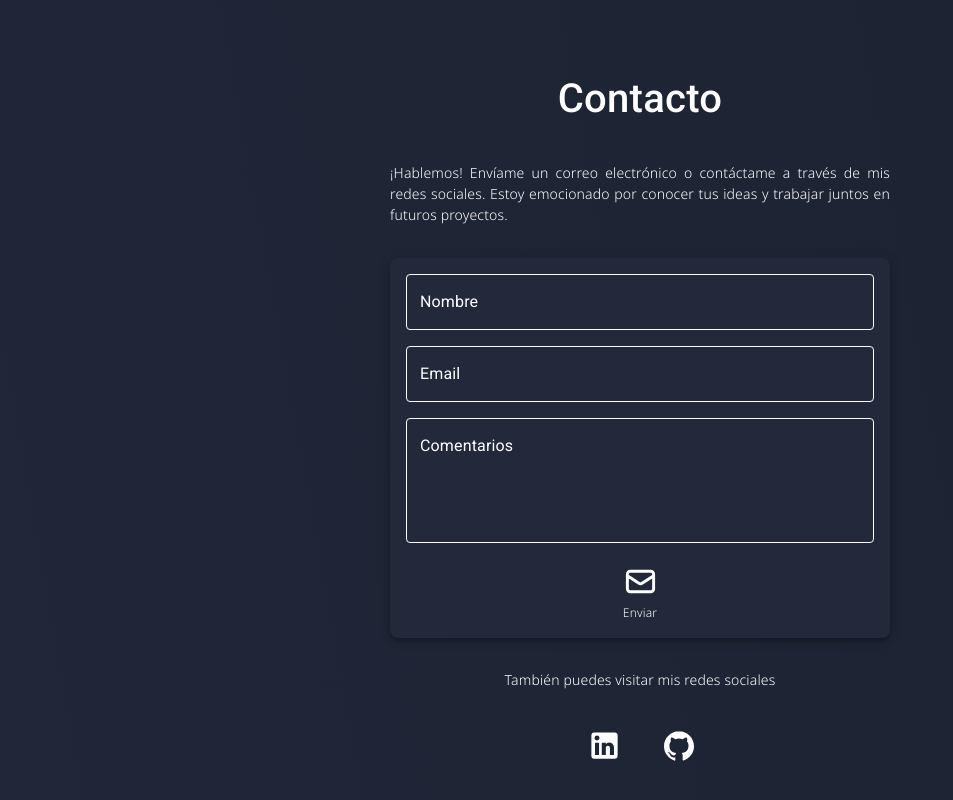
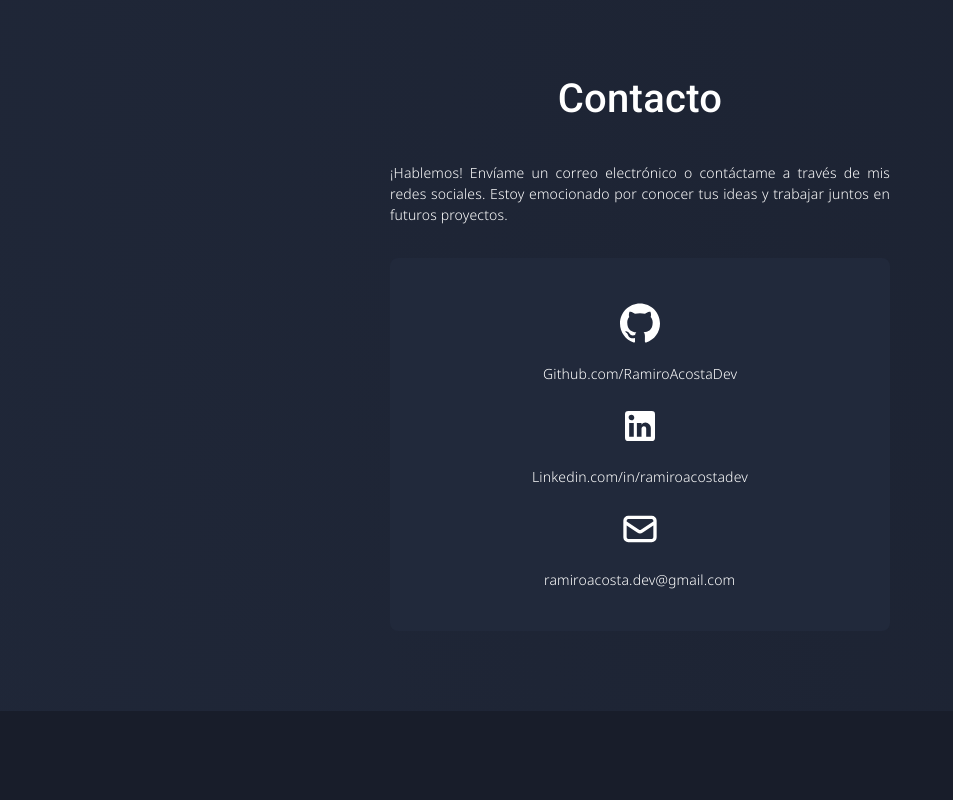
Before and after one commit to RamiroAcostaDev/myPortfolio, a Next.js app: page / in a window 1280 px wide. Shown: the part 3383-4183 px from the top of the page, without its empty margins (0-953 px from the left). After the commit the page ends 4094 px from the top, so only its background shows below. Built offline with nearby package versions, Linux system fonts and the light colour scheme; a web font is replaced by a local one.

Commit message:
contacts icons added

```diff
--- a/app/components/Contact.jsx
+++ b/app/components/Contact.jsx
@@ -1,8 +1,9 @@
 import { Container, Box, Typography, IconButton } from "@mui/material";
-import ContactForm from "./ContactForm";
+
 import TitleSections from "./TitleSections";
 import LinkedinIcon from "../assets/svg/LinkedinIcon";
 import GitHubIcon from "../assets/svg/GitHubIcon";
+import MailIcon from "../assets/svg/MailIcon";
 
 import { Noto_Sans_Thai } from "next/font/google";
 const NotoFont = Noto_Sans_Thai({
@@ -46,47 +47,60 @@ export default function Projects() {
               trabajar juntos en futuros proyectos.
             </Typography>
           </Box>
-          <ContactForm />
 
           <Box
             display={"flex"}
+            flexDirection={"column"}
+            gap={2}
+            color="#ffffff"
+            backgroundColor="#21293B"
             justifyContent={"center"}
-            alignContent={"center"}
-            flexDirection={"column"}
-            gap={4}
+            alignItems={"center"}
+            padding={5}
+            borderRadius={2}
+            // boxShadow={5}
+            data-aos="zoom-in"
           >
+            <IconButton size="small" href={"/ConstructionPage"}>
+              <GitHubIcon IconColor={"#ffffff"} IconWidth={"40px"} />
+            </IconButton>
+
             <Typography
               variant="p"
               color="#ffffff"
               fontSize={14}
               fontWeight="300"
-              width={{ xs: 300, lg: 500 }}
               className={`${NotoFont.className} antialiased`}
-              align={"center"}
               data-aos="zoom-in"
             >
-              También puedes visitar mis redes sociales
+              Github.com/RamiroAcostaDev
             </Typography>
-            <Box
-              display={"flex"}
-              justifyContent={"center"}
-              alignContent={"center"}
-              gap={4}
+            <IconButton size="small" href={"/ConstructionPage"}>
+              <LinkedinIcon IconColor={"#ffffff"} IconWidth={"40px"} />
+            </IconButton>
+            <Typography
+              variant="p"
+              color="#ffffff"
+              fontSize={14}
+              fontWeight="300"
+              className={`${NotoFont.className} antialiased`}
               data-aos="zoom-in"
             >
-              <IconButton
-                size="small"
-                href="https://www.youtube.com/watch?v=uIxLkXP-Ll8&ab_channel=Gabriela-Peengler"
-              >
-                <LinkedinIcon IconColor={"#ffffff"} IconWidth={35} />
-              </IconButton>
-              <IconButton
-                size="small"
-                href="https://www.youtube.com/watch?v=uIxLkXP-Ll8&ab_channel=Gabriela-Peengler"
-              >
-                <GitHubIcon IconColor={"#ffffff"} IconWidth={30} />
-              </IconButton>
-            </Box>
+              Linkedin.com/in/ramiroacostadev
+            </Typography>
+            <IconButton size="small" href={"/ConstructionPage"}>
+              <MailIcon IconColor={"#ffffff"} IconWidth={"40px"} />
+            </IconButton>
+            <Typography
+              variant="p"
+              color="#ffffff"
+              fontSize={14}
+              fontWeight="300"
+              className={`${NotoFont.className} antialiased`}
+              data-aos="zoom-in"
+            >
+              ramiroacosta.dev@gmail.com
+            </Typography>
           </Box>
         </Box>
       </Box>
```
